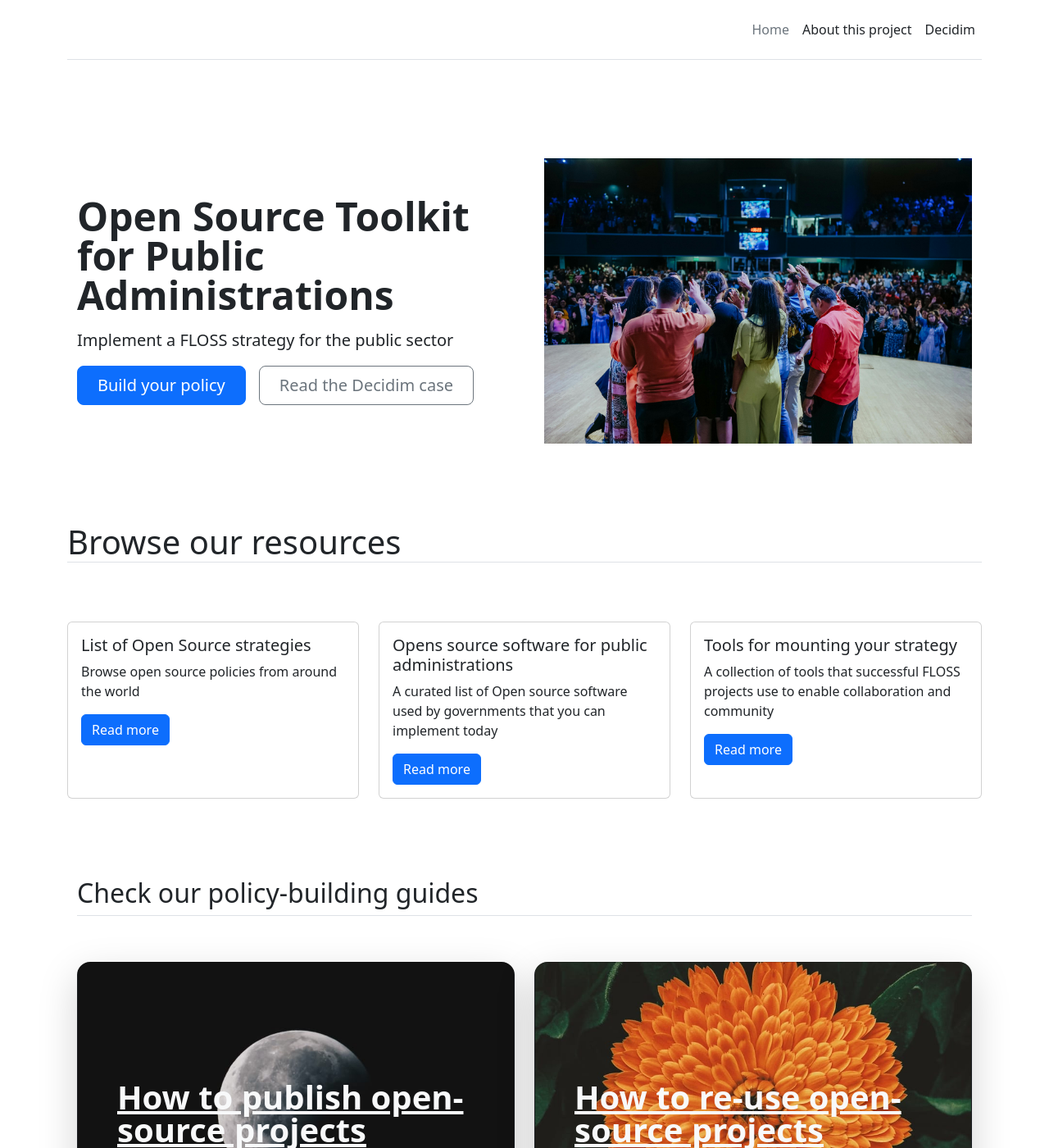
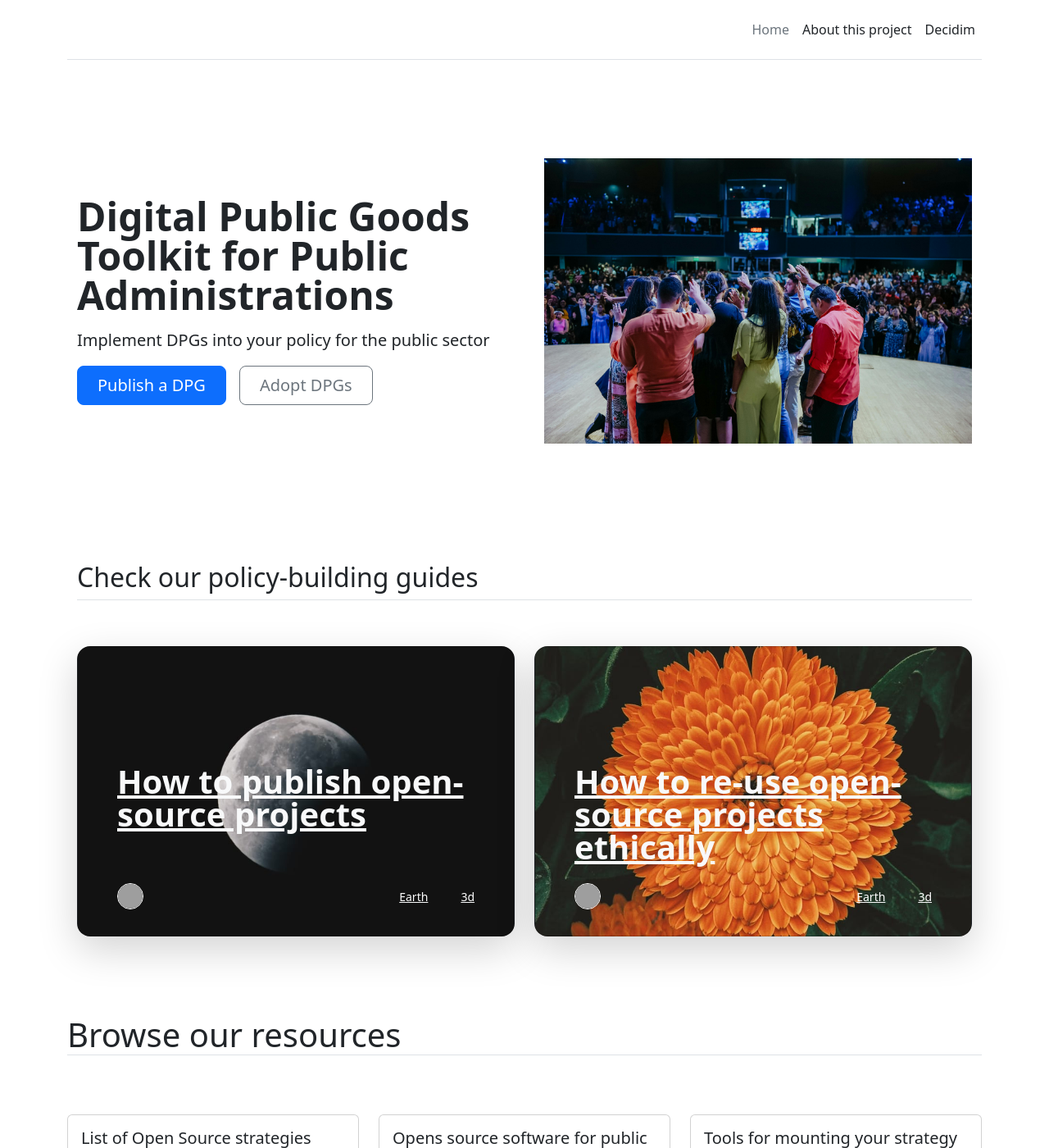
Before and after one commit to decidim/opensource-toolkit, a Jekyll site: the page built from index.markdown, in a window 1280 px wide and 1400 px high. Shown: the whole window at 82% size. Built offline with Jekyll 4.4.1, drawn with Linux system fonts in a browser that asks for light colours; some of the changed text lies outside the part shown; grey boxes are pictures that could not be loaded.

Commit message:
articles and changes to strategies

```diff
--- a/_data/landing.yml
+++ b/_data/landing.yml
@@ -1,12 +1,12 @@
 hero:
-  title: Open Source Toolkit for Public Administrations
-  subtitle: Implement a FLOSS strategy for the public sector
+  title: Digital Public Goods Toolkit for Public Administrations
+  subtitle: Implement DPGs into your policy for the public sector
   primary_button:
-    title: Build your policy
-    link: /#policy
+    title: Publish a DPG
+    link: /publish
   secondary_button:
-    title: Read the Decidim case
-    link: /decidim-case
+    title: Adopt DPGs
+    link: /adopt
 impact:
   title: FLOSS Govtech solutions can serve millions
   subtitle: "The Decidim project was built by one city, and has reached:"
@@ -26,6 +26,14 @@ policy:
     - title: How to re-use open-source projects ethically
       link: /re-using-open-source-projects
       image: unsplash-photo-2.jpg
+DGPs:
+  dpgs:
+    - title: What are DGPs and why work under this model
+      link: "#"
+    - title: Publish a DPGs
+      link:
+    - title: How to adopt a DPGs
+      link:
 faqs: Frequently asked questions for policy-makers
 resources:
   title: Browse our resources
--- a/_includes/home/hero.html
+++ b/_includes/home/hero.html
@@ -7,7 +7,7 @@
       <h1 class="display-5 fw-bold lh-1 mb-3">{{site.data.landing.hero.title}}</h1>
       <p class="lead">{{site.data.landing.hero.subtitle}}</p>
       <div class="d-grid gap-2 d-md-flex justify-content-md-start">
-        <a href="{{site.data.landing.hero.primary_button.link}}" target="_self" rel="noopener noreferrer">
+        <a href="{{site.data.landing.hero.primary_button.link | relative_url }}" target="_self" rel="noopener noreferrer">
           <button type="button" class="btn btn-primary btn-lg px-4 me-md-2">{{site.data.landing.hero.primary_button.title}}</button>
         </a>
         <a href="{{site.data.landing.hero.secondary_button.link}}" target="_blank" rel="noopener noreferrer">
--- a/_layouts/home.html
+++ b/_layouts/home.html
@@ -2,6 +2,6 @@
 layout: default
 ---
 {% include home/hero.html %}
+{% include home/policies.html %}
 {% include home/resources.html %}
-{% include home/policies.html %}
 {% include home/faqs.html %}
--- a/_layouts/strategies.html
+++ b/_layouts/strategies.html
@@ -3,7 +3,6 @@ layout: page
 ---
 
 <div class="container mx-auto">
-
   <a href="{{ 'strategies' | relative_url}}" class="btn btn-primary mb-5">Back to Policies</a>
   {{content | markdownify}}
 </div>
```
Also changed, not shown: _includes/home/why-dgps.html (added, +29 -0 lines).
